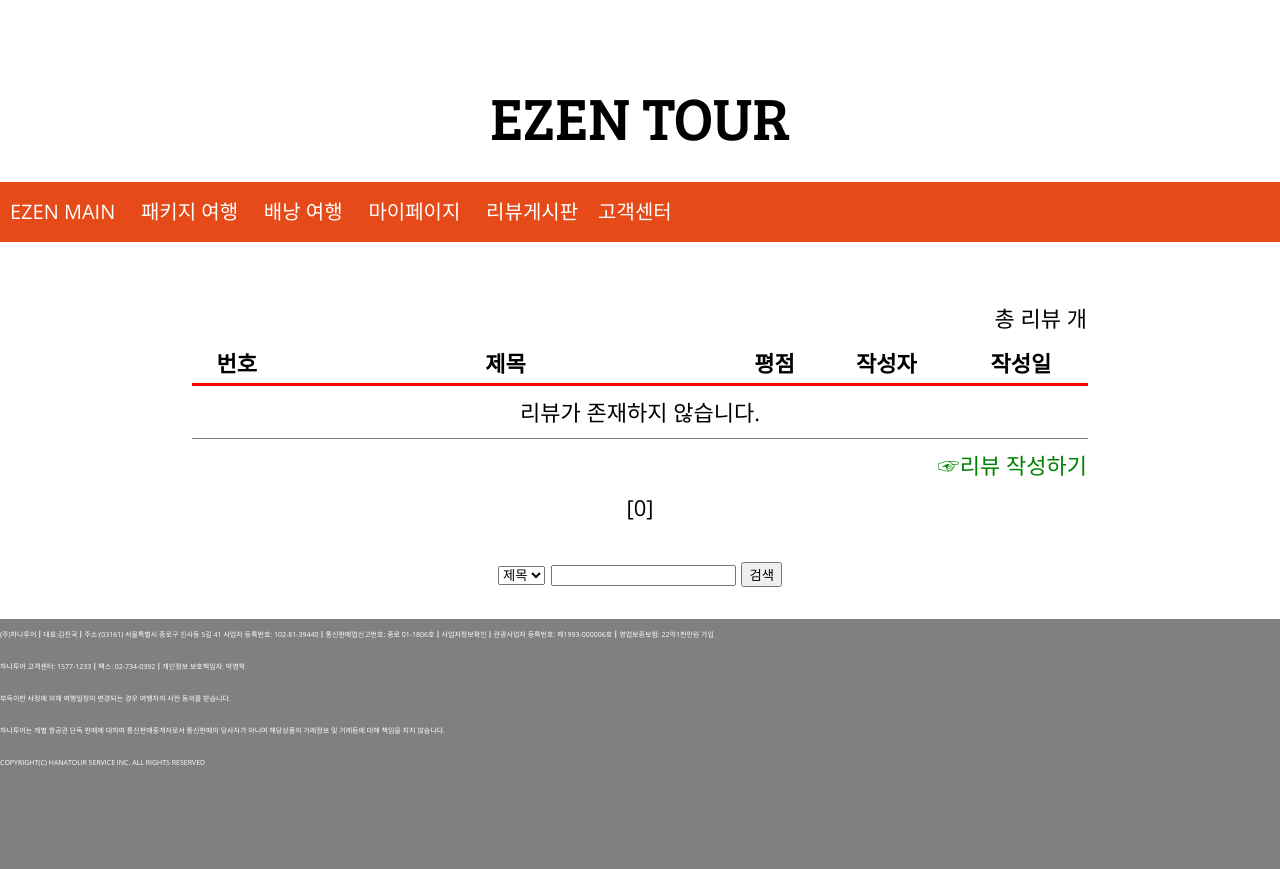
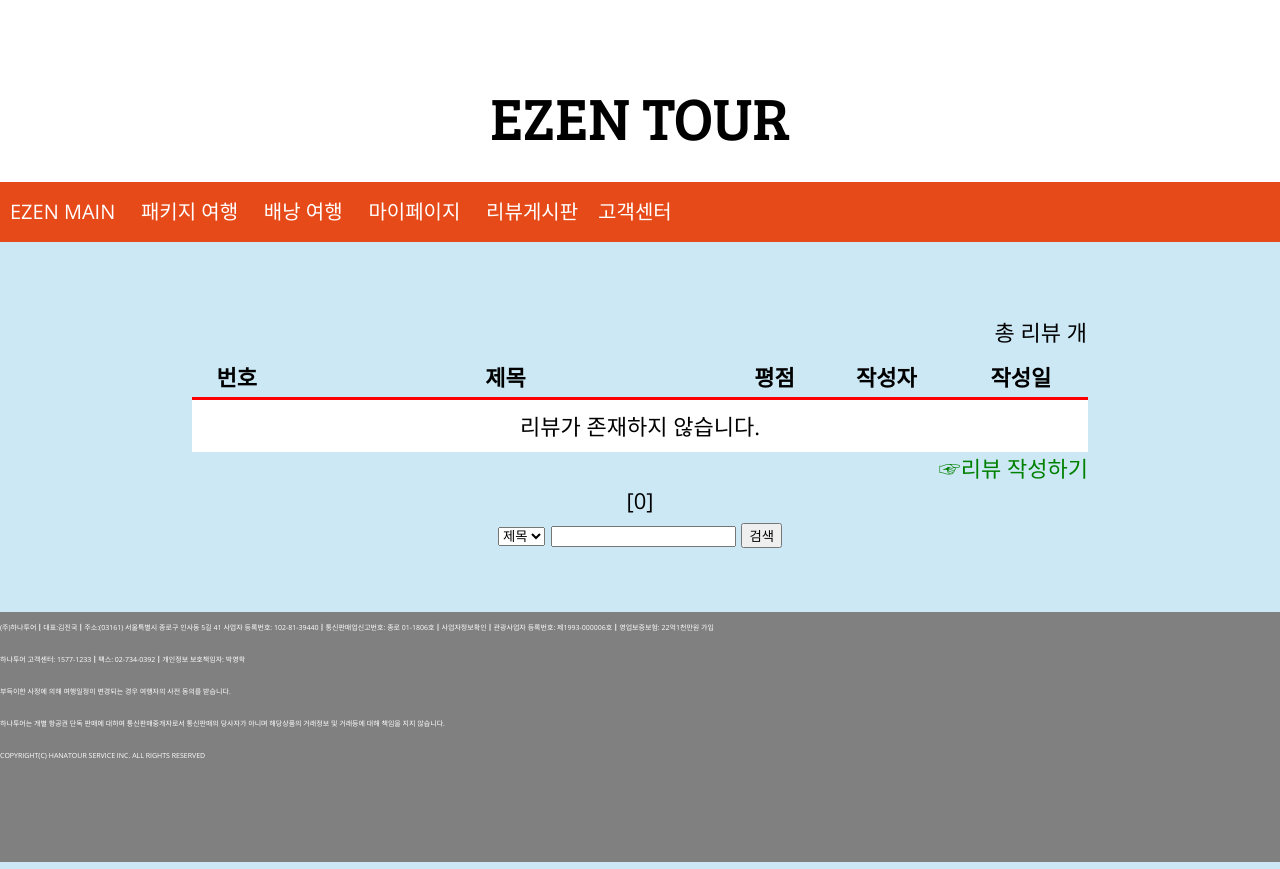
Before and after one commit to ezenTuor/ezenTour, a Java web app: template ezen_tour/src/main/webapp/WEB-INF/views/review/list.jsp in a window 1280 px wide. Run offline with Spring Boot 4, a stand-in JSP engine, Linux system fonts and the light colour scheme; the template is opened without the code that fills it, so the values that code supplies are empty; the project's own start-up code is not run, and a stand-in starts its controllers and pages; database files in the repository are not loaded.

Commit message:
이용내역, 후기 디자인 수정(추가 수정 예정)
2020-02-07 19:45
by.김샬롬

```diff
--- a/ezen_tour/src/main/webapp/WEB-INF/views/history/historyList.jsp
+++ b/ezen_tour/src/main/webapp/WEB-INF/views/history/historyList.jsp
@@ -72,6 +72,7 @@
 
 <div style="background-color:#fff7f2">
 	<p style="width:70%; margin:auto; text-align: left">
+		<br>
 		[이용내역 조회]
 	</p>
 
@@ -95,6 +96,7 @@
 	</div>
 
 	<c:if test="${empty list}">
+		<br><br>
 		<p>이용내역이 없습니다.</p>
 	</c:if>
 
--- a/ezen_tour/src/main/webapp/WEB-INF/views/review/list.jsp
+++ b/ezen_tour/src/main/webapp/WEB-INF/views/review/list.jsp
@@ -28,6 +28,9 @@
 	}
 	tbody tr:nth-child(2n) {
 	  background: lightgray;
+	}
+	tbody tr:nth-child(odd) {
+	  background: #ffffff;
 	}
 
 	table {
@@ -62,6 +65,10 @@
 	<input type="hidden" name="currentPage">
 </form>
 
+<div style="background-color:#cce8f4">
+	<br>
+
+	<br>
 
 	<div class="reviewList">
 		<table summary="번호, 제목, 평점, 작성자, 작성일에 대한 리뷰 정보를 제공">
@@ -121,12 +128,11 @@
 					</c:forEach>
 				</c:if>
 			</tbody>
-		<tr style="border-top:1px solid gray">
-			<td colspan="5" style="text-align: right">
+		</table>
+	</div>
+
+	<div style="width:70%; text-align: right; margin: auto">
 		<a href='<c:url value="/review/write.do"/>' style="color:green">☞리뷰 작성하기</a>
-			</td>
-		</tr>
-	</table>
 	</div>
 
 	<div class="pagingNo">
@@ -151,8 +157,6 @@
 		</c:if>
 	</div>
 
-<br>
-
 	<div class="searchForm">
 		<form name="frmSearch" method="post" action='<c:url value="/review/list.do"/>'>
 			<select name="searchCondition">
@@ -175,4 +179,8 @@
 
 	<br>
 
+	<br>
+
+</div>
+
 <%@ include file="../inc/bottom.jsp"%>
--- a/ezen_tour/src/main/webapp/resources/css/top.css
+++ b/ezen_tour/src/main/webapp/resources/css/top.css
@@ -48,7 +48,7 @@
 }
 
 nav {
-	margin: 50px 0;
+	margin-top: 50px;
 	background-color: #E64A19;
 }
 
```
Lines whose indentation alone changed are shown as unchanged.
